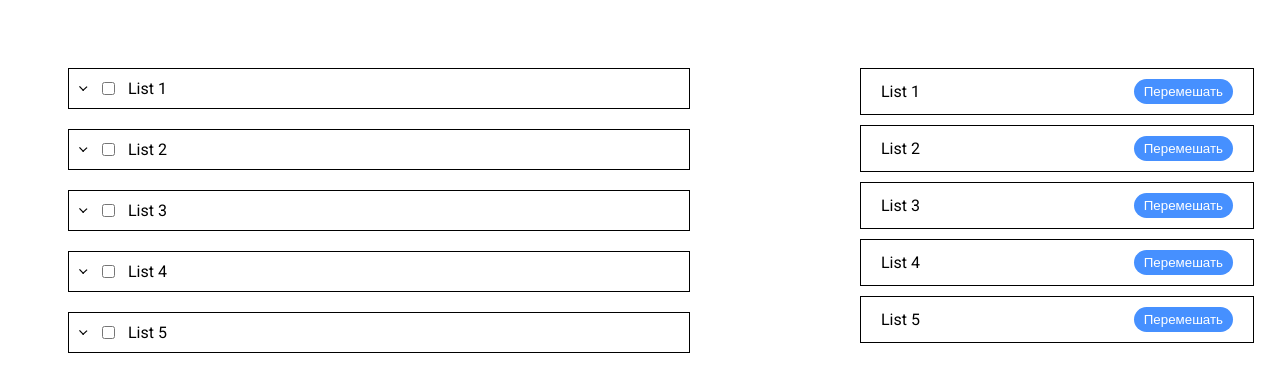
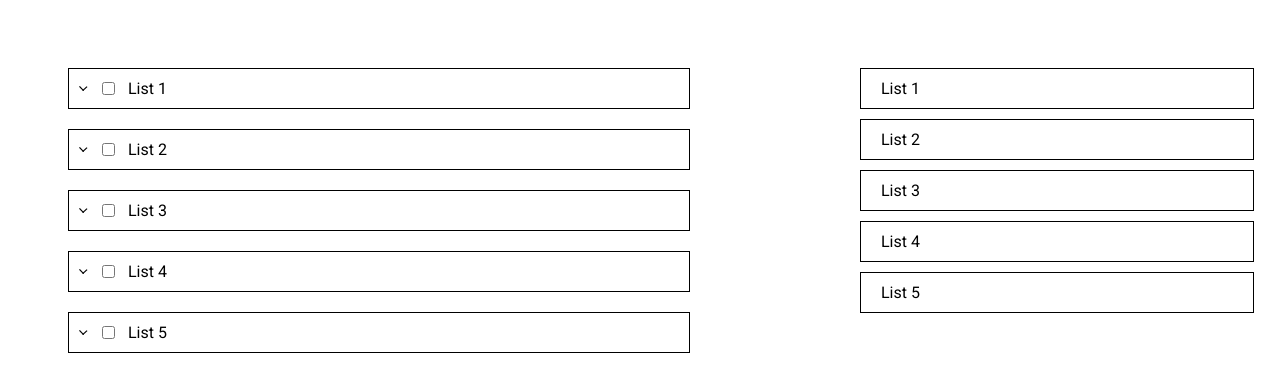
Before and after one commit to ivandnlv/test-for-procontext, a Vue app: page / in a window 1280 px wide. Shown: the top 392 px of the page. Built offline with nearby package versions, Linux system fonts and the light colour scheme.

Commit message:
Исправил отображение кнопки сортировки

```diff
--- a/src/components/ListOutputItem.vue
+++ b/src/components/ListOutputItem.vue
@@ -3,7 +3,11 @@
     <div>
       <div class="output__item-header">
         <span>{{ title }}</span>
-        <MyBtn :title="mix[index - 1] ? 'Сортировать' : 'Перемешать'" :on-btn-click="onMixClick" />
+        <MyBtn
+          v-if="isVisible"
+          :title="mix[index - 1] ? 'Сортировать' : 'Перемешать'"
+          :on-btn-click="onMixClick"
+        />
       </div>
       <div class="output__item-content" v-if="isVisible && !mix[index - 1]">
         <div style="margin-top: 20px">
```
